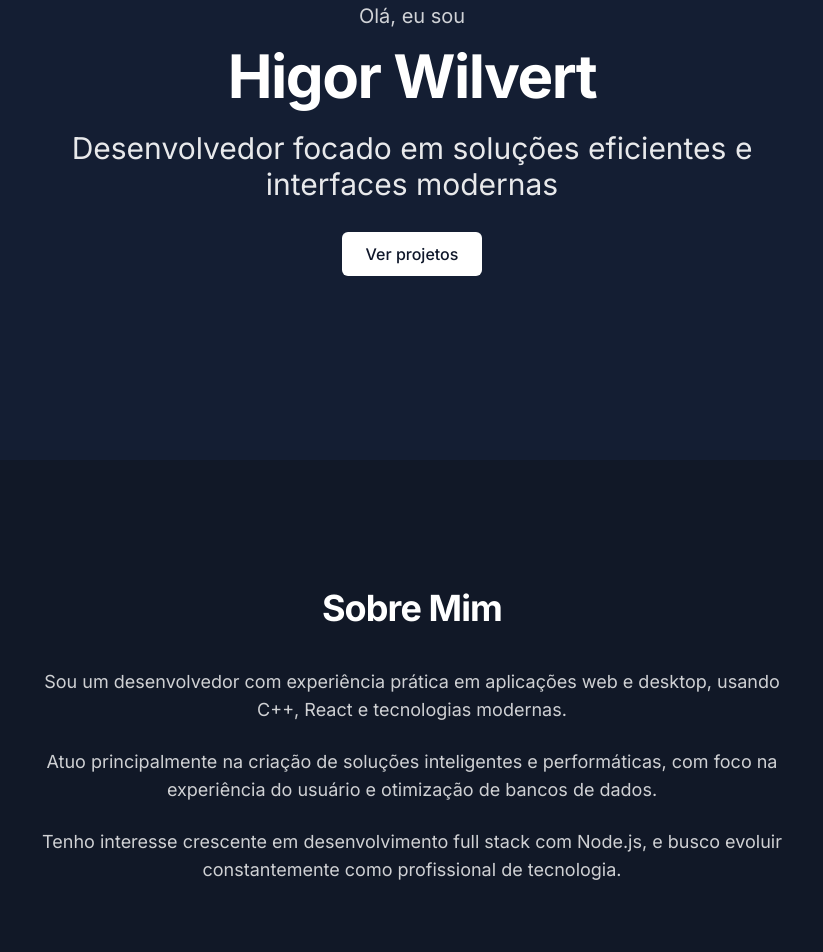
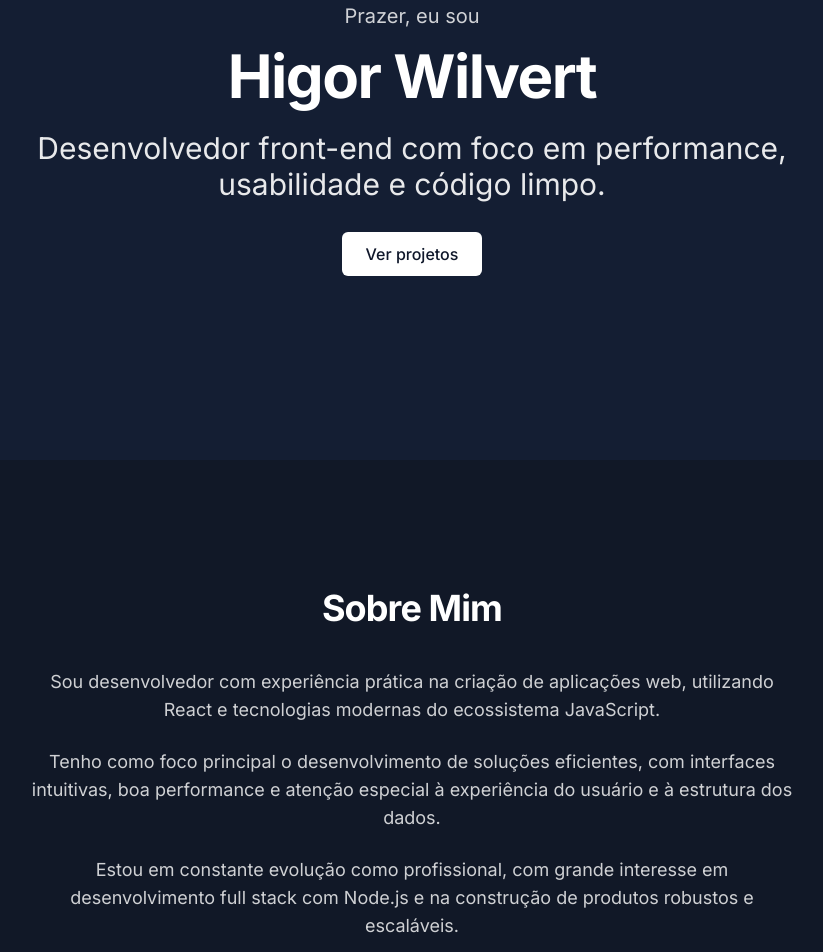
Before and after one commit to higorwilvert/portifoliodev, a Next.js app: page / in a window 1280 px wide. Shown: the part 340-1292 px from the top of the page, without its empty margins (228-1051 px from the left). Built offline with nearby package versions, Linux system fonts and the light colour scheme.

Commit message:
corrigido erro e feito melhorias nas escritas

```diff
--- a/components/about.tsx
+++ b/components/about.tsx
@@ -9,18 +9,15 @@ export default function About() {
 
           <div className="space-y-6 text-lg text-white/80">
             <p className="reveal">
-              Sou um desenvolvedor com experiência prática em aplicações web e desktop, usando C++, React e tecnologias
-              modernas.
+              Sou desenvolvedor com experiência prática na criação de aplicações web, utilizando React e tecnologias modernas do ecossistema JavaScript.
             </p>
 
             <p className="reveal stagger-delay-1">
-              Atuo principalmente na criação de soluções inteligentes e performáticas, com foco na experiência do
-              usuário e otimização de bancos de dados.
+              Tenho como foco principal o desenvolvimento de soluções eficientes, com interfaces intuitivas, boa performance e atenção especial à experiência do usuário e à estrutura dos dados.
             </p>
 
             <p className="reveal stagger-delay-2">
-              Tenho interesse crescente em desenvolvimento full stack com Node.js, e busco evoluir constantemente como
-              profissional de tecnologia.
+              Estou em constante evolução como profissional, com grande interesse em desenvolvimento full stack com Node.js e na construção de produtos robustos e escaláveis.
             </p>
           </div>
         </div>
--- a/components/contact.tsx
+++ b/components/contact.tsx
@@ -26,7 +26,7 @@ const contactInfo = [
     icon: <Linkedin size={24} />,
     label: "LinkedIn",
     value: "LinkedIn",
-    href: "https://linkedin.com/in/higorwilvert",
+    href: "https://www.linkedin.com/in/higor-wilvert-a3b382257/",
   },
 ]
 
--- a/components/hero.tsx
+++ b/components/hero.tsx
@@ -29,7 +29,7 @@ export default function Hero() {
           transition={{ duration: 0.5, delay: 0.2 }}
           className="text-lg md:text-xl text-white/80 mb-4"
         >
-          Olá, eu sou
+          Prazer, eu sou
         </motion.p>
 
         <motion.h1
@@ -47,7 +47,7 @@ export default function Hero() {
           transition={{ duration: 0.5, delay: 0.4 }}
           className="text-xl md:text-2xl lg:text-3xl text-white/90 max-w-3xl mx-auto mb-10"
         >
-          Desenvolvedor focado em soluções eficientes e interfaces modernas
+          Desenvolvedor front-end com foco em performance, usabilidade e código limpo.
         </motion.p>
 
         <motion.div
```
